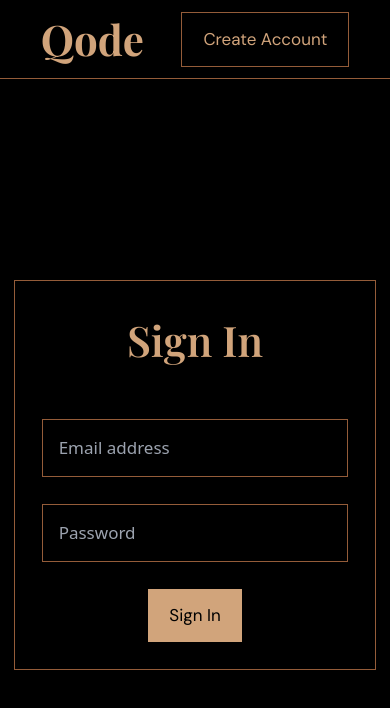
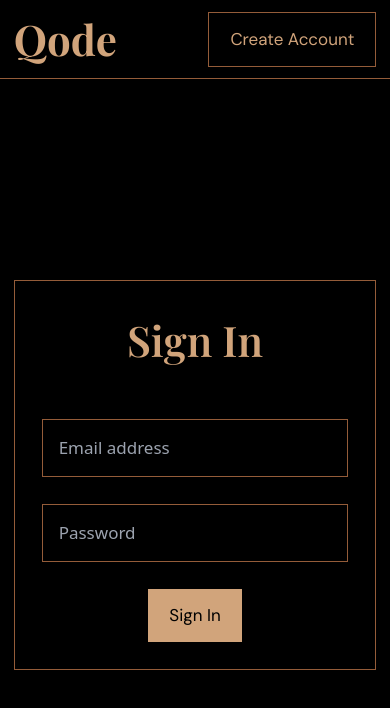
Before and after one commit to QodeSites/qodeDashboard, a Next.js app: page /auth/signin in a window 390 px wide. Shown: the top 708 px of the page. Built offline with nearby package versions, Linux system fonts and the light colour scheme; a web font is replaced by a local one.

Commit message:
fixing ui issues

```diff
--- a/src/app/auth/signin/page.js
+++ b/src/app/auth/signin/page.js
@@ -61,7 +61,7 @@ export default function SignIn() {
     <div className="bg-black  mx-auto h-screen flex flex-col justify-between overflow-hidden">
       {/* Header Section */}
       <div className="border-b border-brown">
-        <div className="mx-auto sm:max-w-[1386px] max-w-[93%] flex justify-between items-center sm:px-0 px-2 h-6">
+        <div className="mx-auto sm:max-w-[1386px] max-w-[93%] flex justify-between items-center sm:px-0  h-6">
           <Link href="/" className="text-beige playfair-display-font text-3xl font-bold">
             Qode
           </Link>
```
